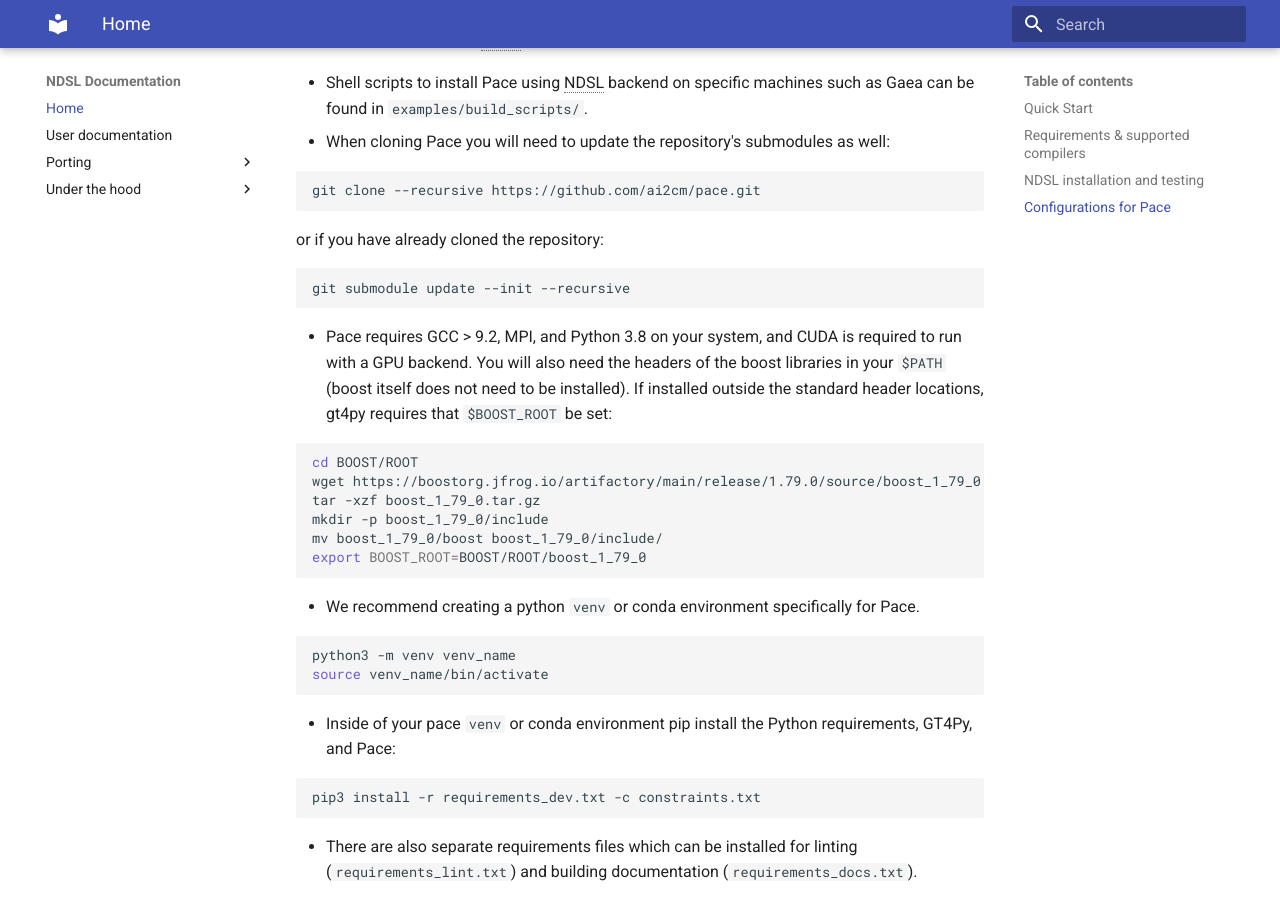
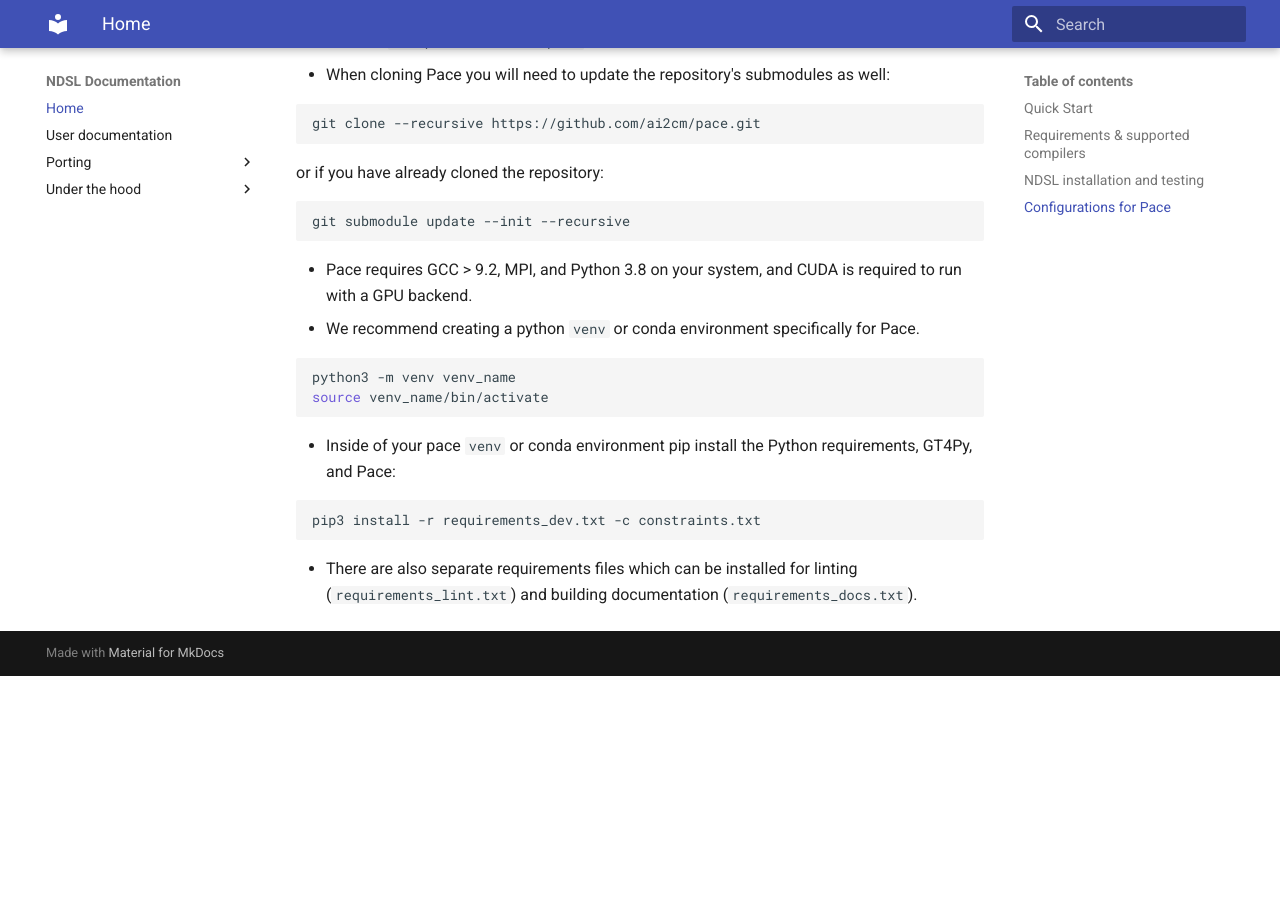
Before and after one commit to NOAA-GFDL/NDSL, an MkDocs documentation site: the page built from docs/index.md, in a window 1280 px wide and 900 px high, scrolled down 2115 px. Built offline with MkDocs 1.6.1 and Material for MkDocs 9.7.7, drawn with Linux system fonts in a browser that asks for light colours; after the commit the page ends 2791 px from its top, so only the background shows below that; some of the changed text lies outside the part shown.

Commit message:
No boost dependency anymore (#158)
The one boost header that gt4py uses, comes now bundled with gt4py. We
can thus remove boost (headers) from the list of dependencies.

The docs were the only place left - as far as a quick search could see.

Co-authored-by: Roman Cattaneo <1116746+romanc@users.noreply.github.com>

````diff
--- a/docs/index.md
+++ b/docs/index.md
@@ -25,8 +25,6 @@
 - 3.11.x >= Python < 3.12.x
 - Compilers:
   - GNU 11.2+
-- Libraries:
-  - Boost headers 1.76+ (no lib installed, just headers)
 
 For GPU backends (the above plus):
 
@@ -88,18 +86,6 @@
 ```
 
 - Pace requires GCC > 9.2, MPI, and Python 3.8 on your system, and CUDA is required to run with a GPU backend.
-You will also need the headers of the boost libraries in your `$PATH` (boost itself does not need to be installed).
-If installed outside the standard header locations, gt4py requires that `$BOOST_ROOT` be set:
-
-```bash
-cd BOOST/ROOT
-wget https://boostorg.jfrog.io/artifactory/main/release/1.79.0/source/boost_1_79_0.tar.gz
-tar -xzf boost_1_79_0.tar.gz
-mkdir -p boost_1_79_0/include
-mv boost_1_79_0/boost boost_1_79_0/include/
-export BOOST_ROOT=BOOST/ROOT/boost_1_79_0
-```
-
 - We recommend creating a python `venv` or conda environment specifically for Pace.
 
 ```bash
````
Also changed, not shown: README.md (+0 -2 lines).
